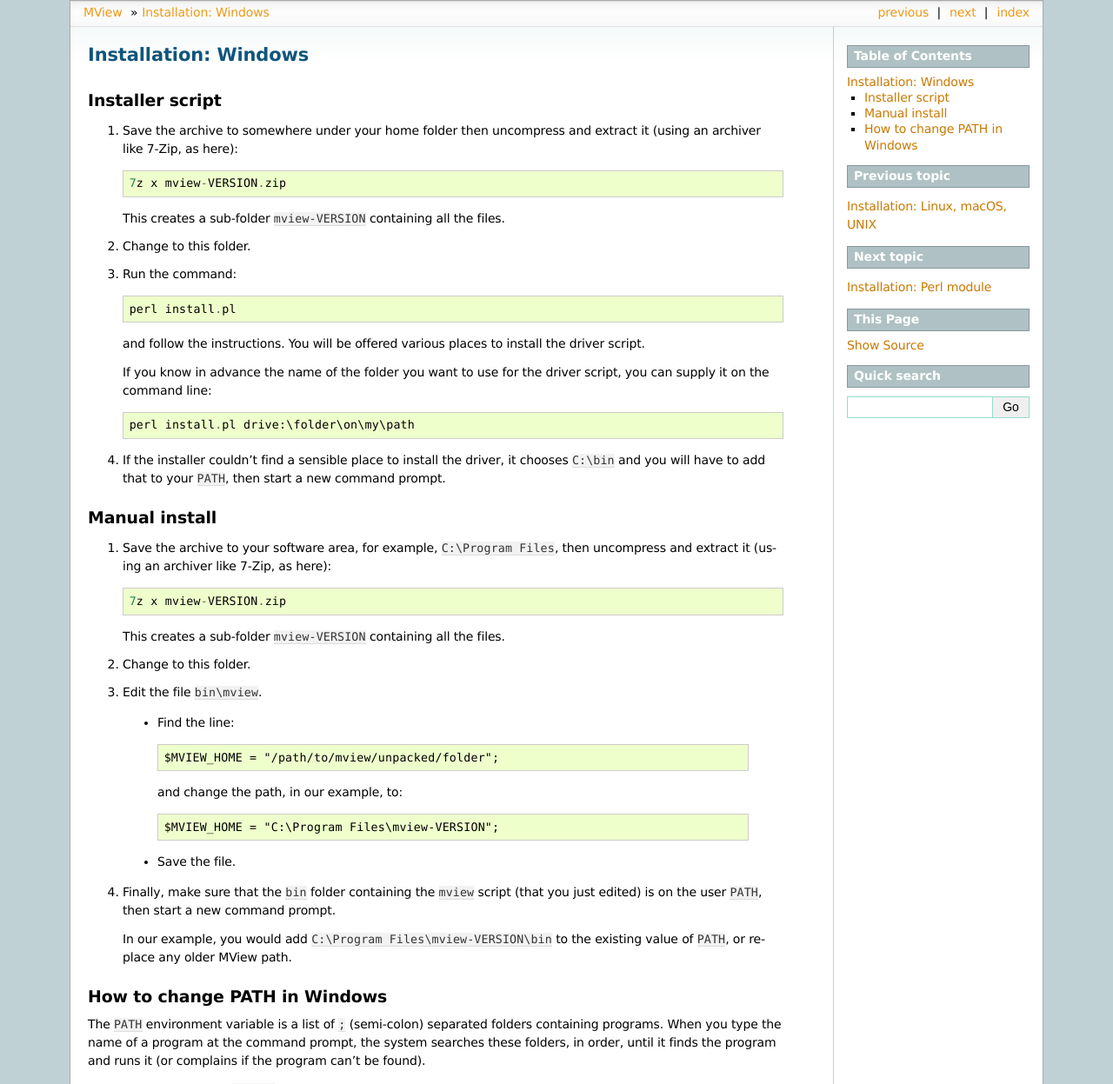
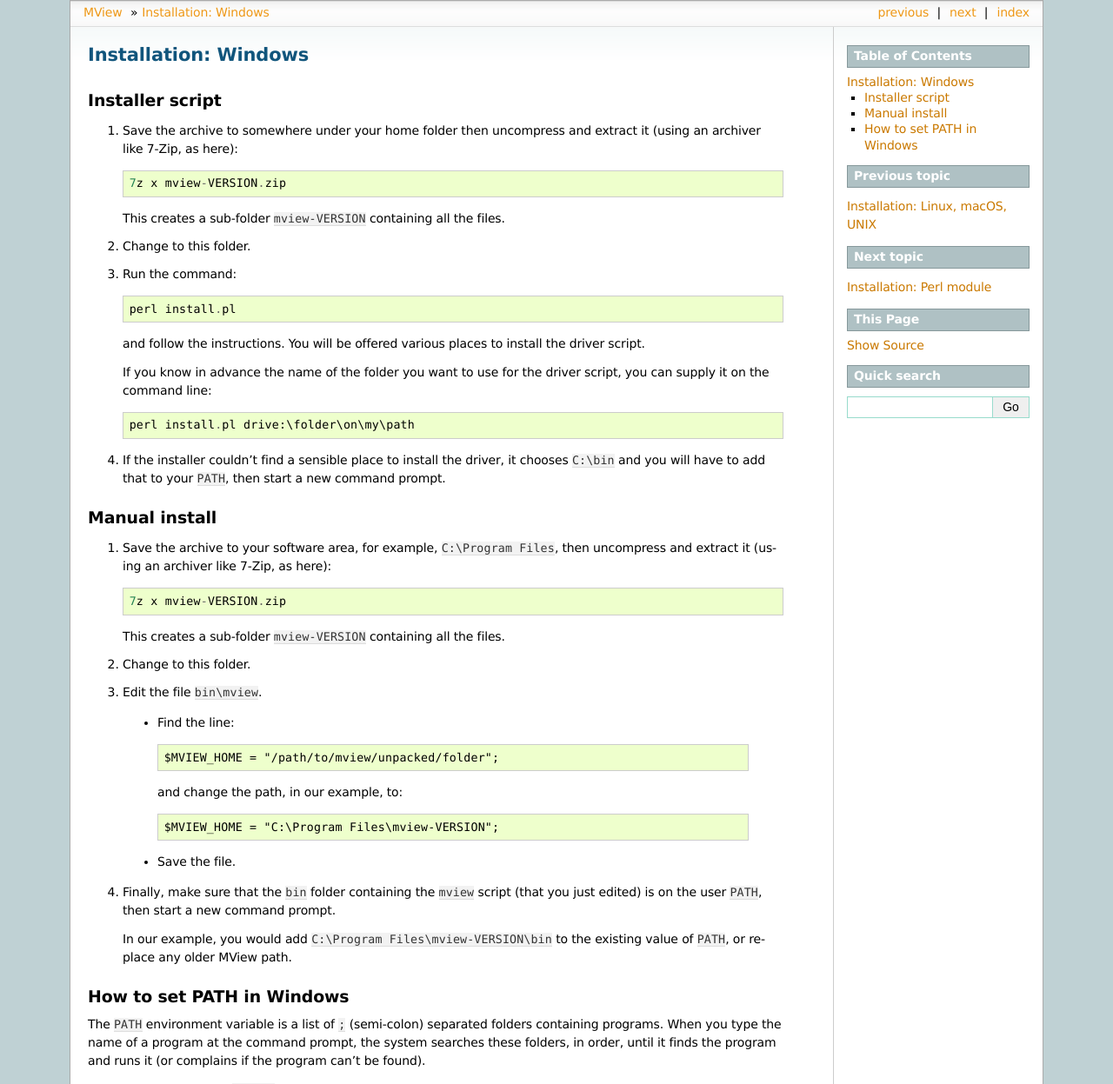
Before and after one commit to desmid/mview, a Sphinx documentation site: the page built from doc/Sphinx/source/install/windows.rst, in a window 1280 px wide. Shown: the top 1247 px of the page at 87% size. Built offline with Sphinx 7.4.7, drawn with Linux system fonts in a browser that asks for light colours.

```diff
--- a/doc/Sphinx/source/install/windows.rst
+++ b/doc/Sphinx/source/install/windows.rst
@@ -62,8 +62,8 @@ Manual install
    existing value of ``PATH``, or replace any older MView path.
 
 
-How to change PATH in Windows
-^^^^^^^^^^^^^^^^^^^^^^^^^^^^^
+How to set PATH in Windows
+^^^^^^^^^^^^^^^^^^^^^^^^^^
 
 The ``PATH`` environment variable is a list of ``;`` (semi-colon) separated
 folders containing programs. When you type the name of a program at the
```
Also changed, not shown: README_unix.md (+4 -2 lines), README_windows.md (+5 -3 lines), 2 other files.
